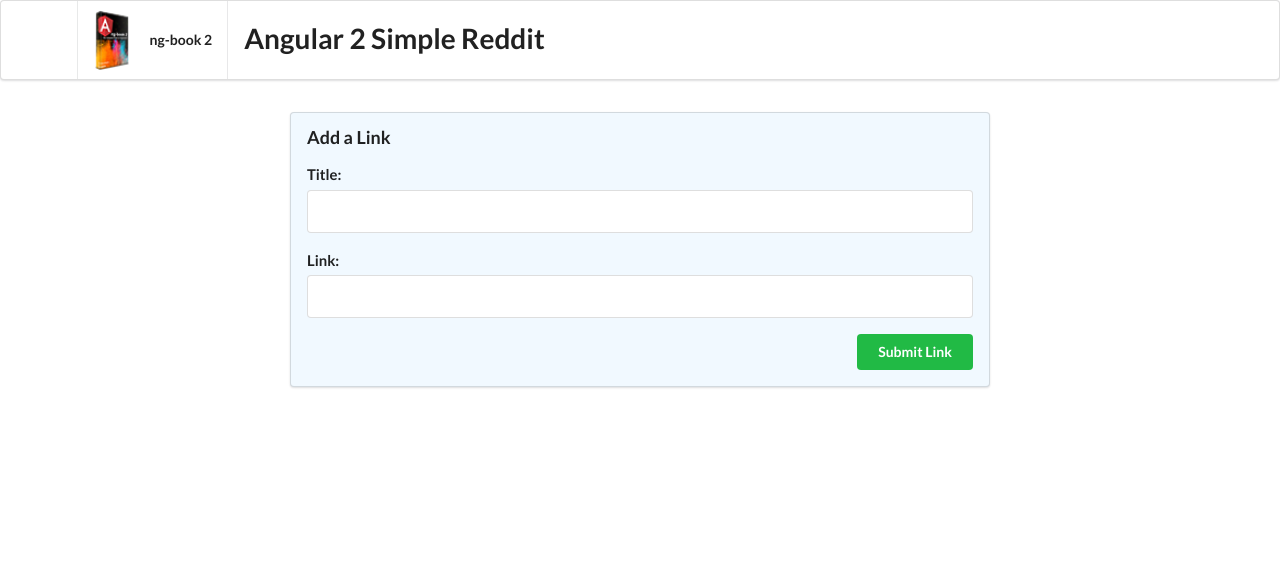
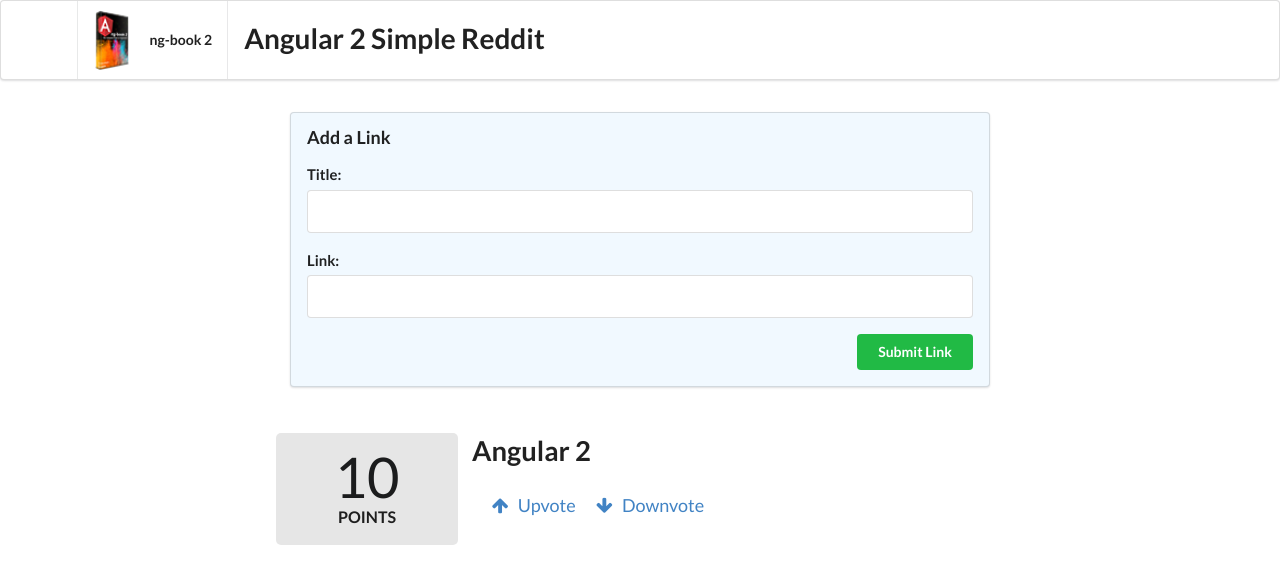
Before and after one commit to syun07/angular-simple-reddit, an Angular app: page / in a window 1280 px wide. Shown: the top 584 px of the page. Built offline with nearby package versions, Linux system fonts and the light colour scheme.

Commit message:
article component with upvote/downvote functionality

```diff
--- a/src/app/app.component.html
+++ b/src/app/app.component.html
@@ -14,3 +14,9 @@
     Submit Link
   </button>
 </form>
+
+<div class="ui grid posts">
+  <app-article>
+
+  </app-article>
+</div>
--- a/src/app/app.module.ts
+++ b/src/app/app.module.ts
@@ -7,10 +7,12 @@ import { AppComponent } from './app.component';
 import { HelloWorldComponent } from './hello-world/hello-world.component';
 import { UserItemComponent } from './user-item/user-item.component';
 import { UserListComponent } from './user-list/user-list.component';
+import { ArticleComponent } from './article/article.component';
 
 @NgModule({
   declarations: [
-    AppComponent
+    AppComponent,
+    ArticleComponent
   ],
   imports: [
     BrowserModule,
--- /dev/null
+++ b/src/app/article/article.component.html
@@ -0,0 +1,30 @@
+<div class="four wide column center aligned votes">
+  <div class="ui statistic">
+    <div class="value">
+      {{ votes }}
+    </div>
+    <div class="label">
+      Points
+    </div>
+  </div>
+</div>
+
+<div class="twelve wide column">
+  <a class="ui large header" href="{{ link }}">
+    {{title}}
+  </a>
+  <ul class="ui big horizontal list voters">
+    <li class="item">
+      <a href (click)="voteUp()">
+        <i class="arrow up icon"></i>
+        Upvote
+      </a>
+    </li>
+    <li class="item">
+      <a href (click)="voteDown()">
+        <i class="arrow down icon"></i>
+        Downvote
+      </a>
+    </li>
+  </ul>
+</div>
--- /dev/null
+++ b/src/app/article/article.component.ts
@@ -0,0 +1,33 @@
+import { Component, OnInit, HostBinding } from '@angular/core';
+
+@Component({
+  selector: 'app-article',
+  templateUrl: './article.component.html',
+  styleUrls: ['./article.component.css']
+})
+export class ArticleComponent implements OnInit {
+  @HostBinding('attr.class') cssClass='row';
+  votes: number;
+  title: string;
+  link: string;
+
+  constructor() {
+    this.title = "Angular 2";
+    this.link = "http://angular.io";
+    this.votes = 10;
+  }
+
+  voteUp() {
+    this.votes += 1;
+    return false;
+  }
+
+  voteDown() {
+    this.votes -= 1;
+    return false
+  }
+
+  ngOnInit() {
+  }
+
+}
```
Also changed, not shown: src/app/article/article.component.css (added), 1 other file (tests, documents, lock files or other folders).
